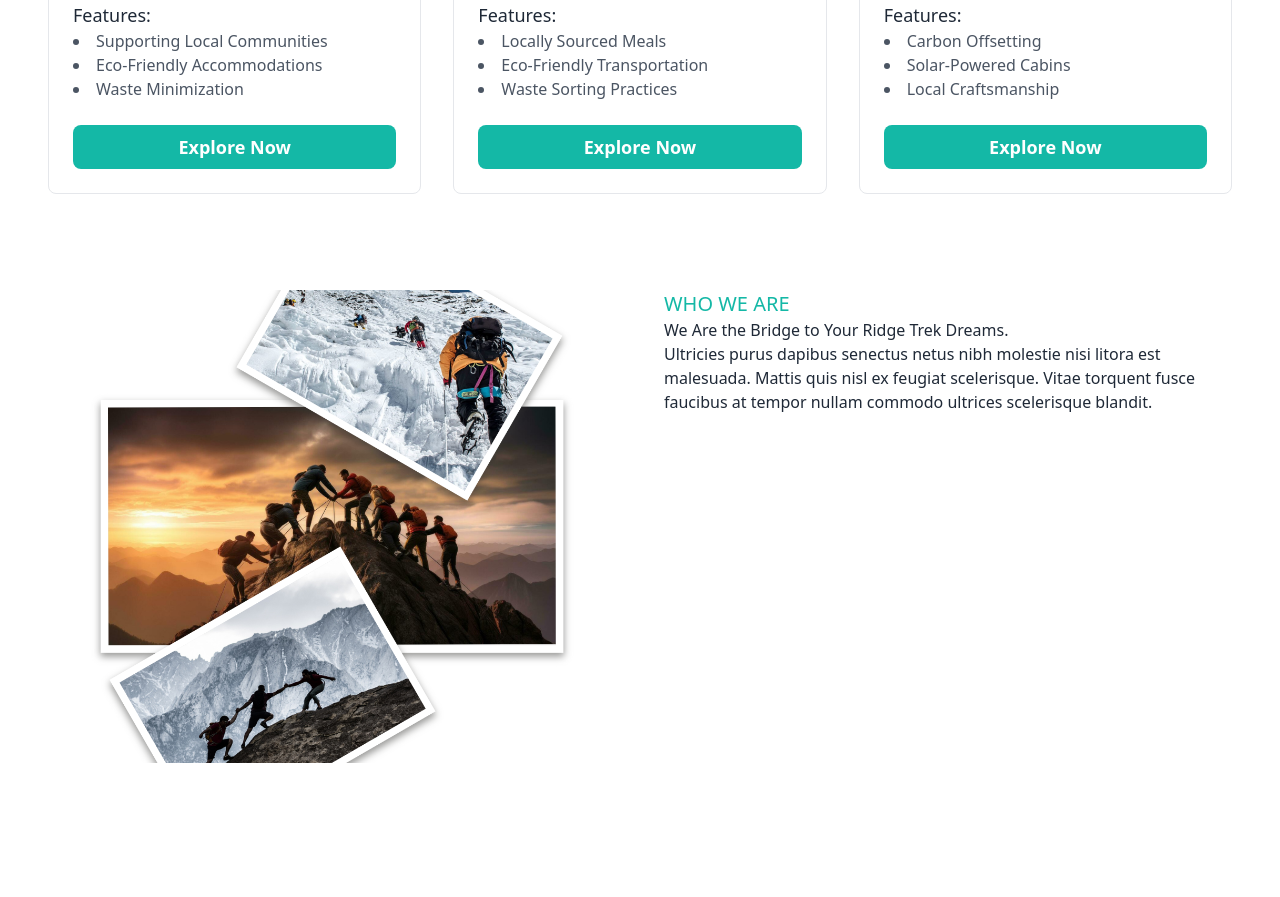
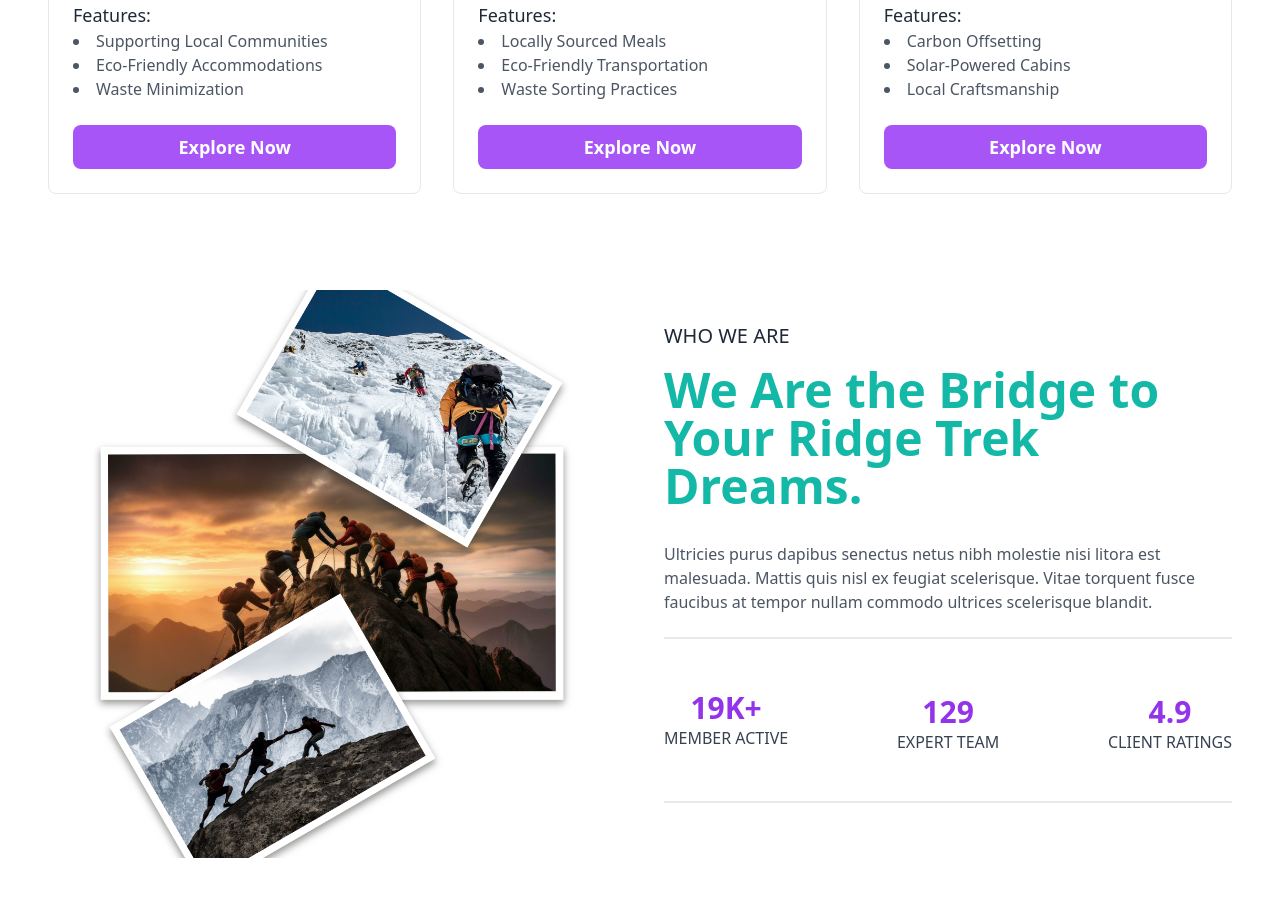
Before and after one commit to Ashiqur1819/Mountain-Explorer, a React (Vite) app: page / in a window 1280 px wide. Shown: the part 2700-3597 px from the top of the page. Built offline with nearby package versions, Linux system fonts and the light colour scheme; no server answers.

Commit message:
Added about section

```diff
--- a/src/components/AboutUs.jsx
+++ b/src/components/AboutUs.jsx
@@ -2,19 +2,43 @@ import banner from "../assets/banner.png"
 
 const AboutUs = () => {
     return (
-      <div className="grid grid-cols-1 md:grid-cols-2 gap-12 mt-24">
+      <div className="grid grid-cols-1 md:grid-cols-2 items-center gap-12 mt-24">
         <figure>
-          <img src={banner} className="h-5/6 w-full object-cover" alt="" />
+          <img src={banner} alt="" />
         </figure>
         <div>
-          <h4 className="text-teal-500 font-medium text-xl">WHO WE ARE</h4>
-          <h2>We Are the Bridge to Your Ridge Trek Dreams.</h2>
-          <p>
+          <h4 className="font-medium text-xl">WHO WE ARE</h4>
+          <h2 className="text-4xl lg:text-5xl font-bold text-teal-500 mt-4">
+            We Are the Bridge to Your Ridge Trek Dreams.
+          </h2>
+          <p className="text-gray-600 mt-8">
             Ultricies purus dapibus senectus netus nibh molestie nisi litora est
             malesuada. Mattis quis nisl ex feugiat scelerisque. Vitae torquent
             fusce faucibus at tempor nullam commodo ultrices scelerisque
             blandit.
           </p>
+          <div className="divider"></div>
+          <div className="md:flex items-center justify-between py-3 lg:py-6 space-y-2">
+            <div className="text-center">
+              <h2 className="text-purple-600 text-2xl lg:text-3xl font-bold">
+                19K+
+              </h2>
+              <h5 className="text-gray-700 font-medium">MEMBER ACTIVE</h5>
+            </div>
+            <div className="text-center">
+              <h2 className="text-purple-600 text-2xl lg:text-3xl font-bold">
+                129
+              </h2>
+              <h5 className="text-gray-700 font-medium">EXPERT TEAM</h5>
+            </div>
+            <div className="text-center">
+              <h2 className="text-purple-600 text-2xl lg:text-3xl font-bold">
+                4.9
+              </h2>
+              <h5 className="text-gray-700 font-medium">CLIENT RATINGS</h5>
+            </div>
+          </div>
+          <div className="divider"></div>
         </div>
       </div>
     );
--- a/src/components/Adventure.jsx
+++ b/src/components/Adventure.jsx
@@ -10,7 +10,7 @@ const Adventure = ({adventure}) => {
           className="w-full h-[200px] object-cover rounded-lg"
           alt=""
         />
-        <h2 className="text-xl font-bold mt-3">{adventureTitle}</h2>
+        <h2 className="text-xl font-bold mt-3 text-teal-500">{adventureTitle}</h2>
         <p className="text-lg font-medium mt-3">
           Features:
           <span className="text-base font-normal text-gray-600">
@@ -19,7 +19,7 @@ const Adventure = ({adventure}) => {
             ))}
           </span>
         </p>
-        <button className="mt-6 w-full py-2 px-6 text-lg rounded-lg bg-teal-500 text-white cursor-pointer font-semibold hover:bg-teal-600">
+        <button className="mt-6 w-full py-2 px-6 text-lg rounded-lg bg-purple-500 text-white cursor-pointer font-semibold hover:bg-purple-600">
           <Link
             to={`/adventureDetails/${id}`}>
             Explore Now
--- a/src/components/AdventureDetails.jsx
+++ b/src/components/AdventureDetails.jsx
@@ -112,7 +112,7 @@ const AdventureDetails = () => {
           </div>
         </div>
         <button className="mt-12 mb-2 mx-auto  w-full">
-          <Link className="py-2 px-6 text-lg rounded-lg bg-teal-500 text-white cursor-pointer font-semibold hover:bg-teal-600">
+          <Link className="py-2 px-6 text-lg rounded-lg bg-purple-500 text-white cursor-pointer font-semibold hover:bg-purple-600">
             Talk With Expert
           </Link>
         </button>
```
